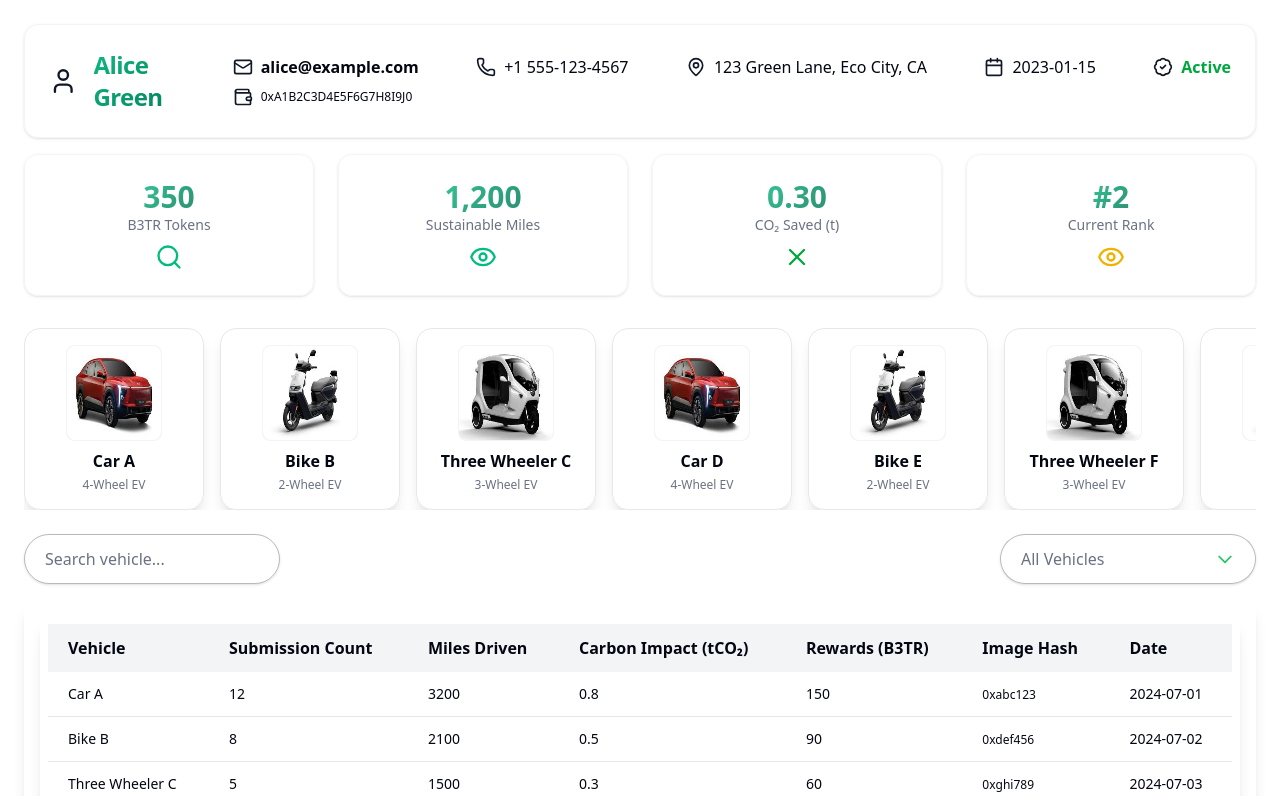
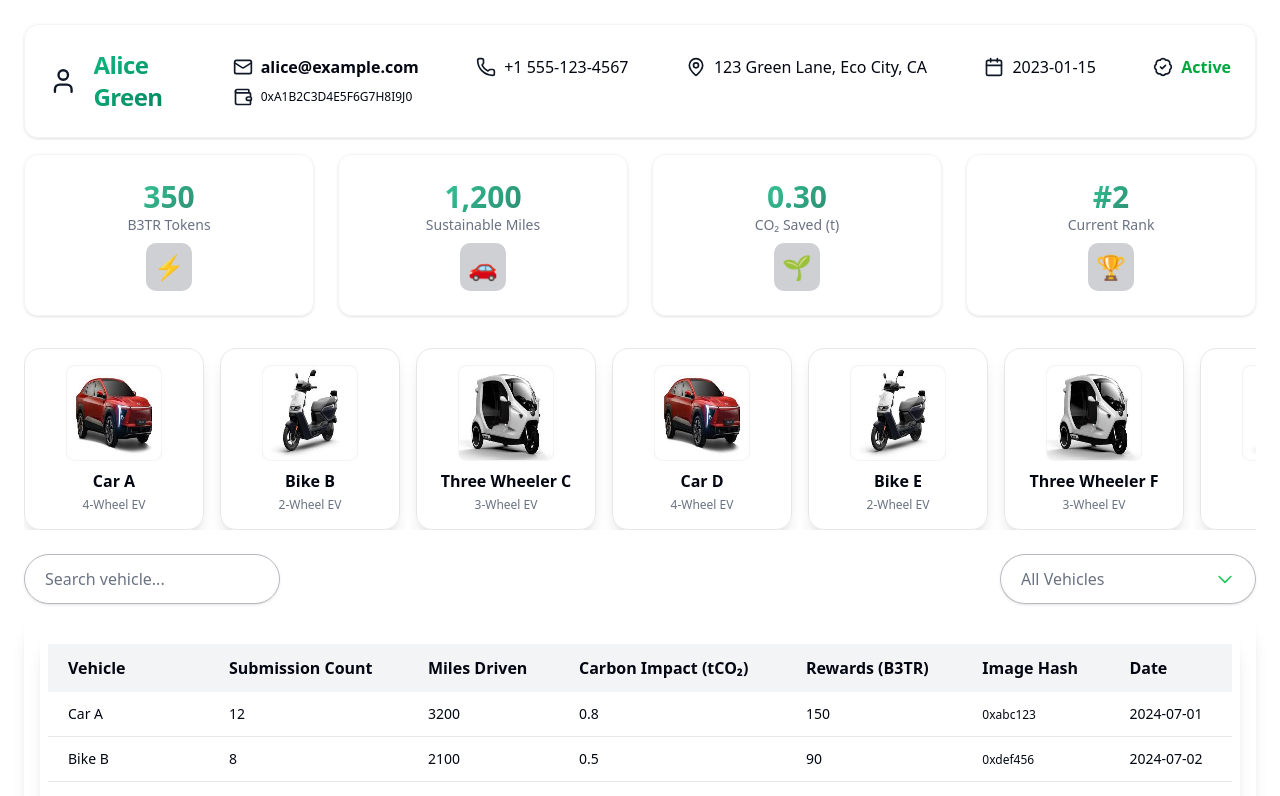
Before and after one commit to DattatrayPatil-Alchemytech/byteme-ai-frontend, a Next.js app: page /admin/users/1 in a window 1280 px wide. Shown: the top 796 px of the page. Built offline with nearby package versions, Linux system fonts and the light colour scheme.

Commit message:
feat: BA-50 Icon changes.

```diff
--- a/app/admin/users/[id]/page.tsx
+++ b/app/admin/users/[id]/page.tsx
@@ -181,27 +181,27 @@ export default function UserViewPage({ params }: { params: { id: string } }) {
           <div className="flex items-center gap-2"><Wallet className="text-primary" size={20} /><span className="font-mono text-xs">{userDetails.wallet || '—'}</span></div>
         </div>
       </div>
-      {/* User Overview Summary Cards */}
+      {/* User Overview Summary Cards with dashboard icons */}
       <div className="grid grid-cols-1 sm:grid-cols-2 md:grid-cols-4 gap-6 mb-8 animate-fade-in">
         <div className="rounded-xl bg-white/90 shadow flex flex-col items-center p-6 border border-muted hover:shadow-lg transition-all">
           <div className="text-3xl font-extrabold text-gradient-ev-green animate-pulse">{summary.tokens.toLocaleString()}</div>
           <div className="text-muted-foreground text-sm">B3TR Tokens</div>
-          <div className="mt-2 text-emerald-500"><Search size={28} /></div>
+          <div className="mt-2 p-2 bg-primary/20 rounded-lg text-2xl">⚡</div>
         </div>
         <div className="rounded-xl bg-white/90 shadow flex flex-col items-center p-6 border border-muted hover:shadow-lg transition-all">
           <div className="text-3xl font-extrabold text-gradient-ev-green animate-pulse">{summary.miles.toLocaleString()}</div>
           <div className="text-muted-foreground text-sm">Sustainable Miles</div>
-          <div className="mt-2 text-emerald-500"><Eye size={28} /></div>
+          <div className="mt-2 p-2 bg-primary/20 rounded-lg text-2xl">🚗</div>
         </div>
         <div className="rounded-xl bg-white/90 shadow flex flex-col items-center p-6 border border-muted hover:shadow-lg transition-all">
           <div className="text-3xl font-extrabold text-gradient-ev-green animate-pulse">{summary.co2}</div>
           <div className="text-muted-foreground text-sm">CO₂ Saved (t)</div>
-          <div className="mt-2 text-green-600"><X size={28} /></div>
+          <div className="mt-2 p-2 bg-primary/20 rounded-lg text-2xl">🌱</div>
         </div>
         <div className="rounded-xl bg-white/90 shadow flex flex-col items-center p-6 border border-muted hover:shadow-lg transition-all">
           <div className="text-3xl font-extrabold text-gradient-ev-green animate-pulse">#{summary.rank}</div>
           <div className="text-muted-foreground text-sm">Current Rank</div>
-          <div className="mt-2 text-yellow-500"><Eye size={28} /></div>
+          <div className="mt-2 p-2 bg-primary/20 rounded-lg text-2xl">🏆</div>
         </div>
       </div>
       <div className="w-full mb-6 overflow-x-auto overflow-y-hidden custom-scrollbar">
```
